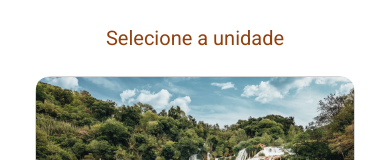
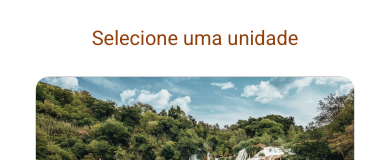
Before and after one commit to FrogDevs/equilibrionatural-controle_estoque, a Vue app: page /visitante/stores in a window 390 px wide. Shown: the top 160 px of the page. Built offline with nearby package versions, Linux system fonts and the light colour scheme.

Commit message:
:iphone: Responsive View

```diff
--- a/src/views/Stores.vue
+++ b/src/views/Stores.vue
@@ -11,11 +11,11 @@ const props = defineProps({
 </script>
 
 <template>
-  <main class="flex h-full flex-col items-center p-6">
+  <main class="flex h-screen justify-center lg:items-center">
     <div
-      class="flex w-full flex-col items-center justify-center pb-6 sm:h-full md:items-center md:gap-6"
+      class="flex h-fit w-fit flex-col items-center justify-center py-6 sm:h-full md:gap-6"
     >
-      <h1 class="text-xl text-amber-800">Selecione a unidade</h1>
+      <h1 class="text-xl text-amber-800">Selecione uma unidade</h1>
       <div
         class="flex w-full flex-col items-center justify-center md:flex-row md:gap-6"
       >
```
